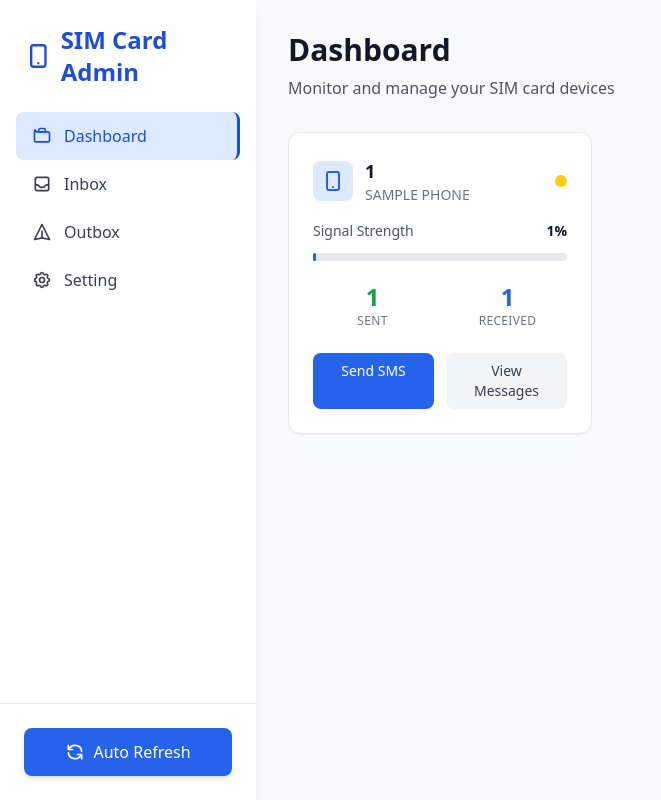
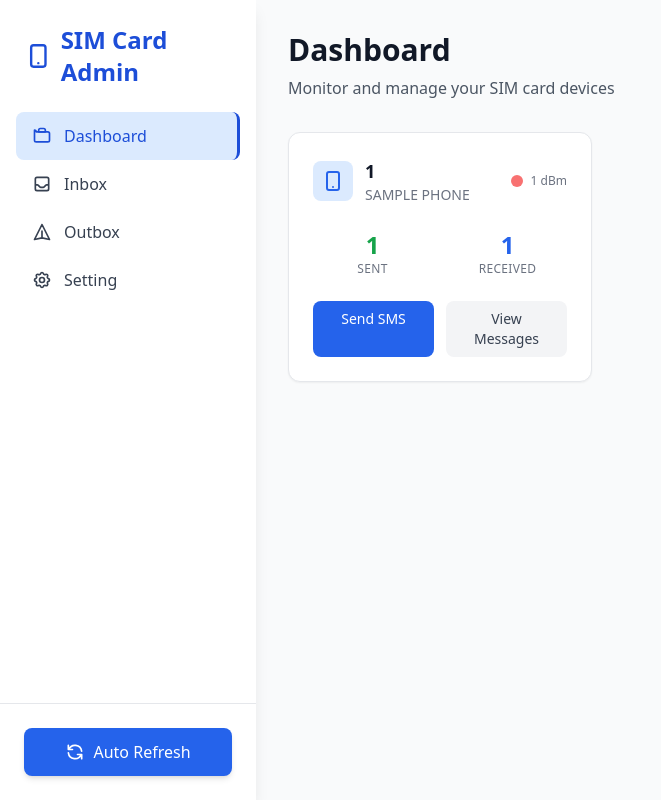
Before and after one commit to rexname/dsimcard, a Flask app: page / in a window 1280 px wide. Shown: the whole page, without its empty margins (0-661 px from the left). Run offline with Flask 3, Linux system fonts and the light colour scheme; tables that the repository leaves empty hold one stand-in row (values such as "Sample post"); some libraries are stand-ins or nearby versions.

Commit message:
Improve signal strength display and network name handling in dashboard

```diff
--- a/app/templates/dashboard/index.html
+++ b/app/templates/dashboard/index.html
@@ -21,23 +21,39 @@
                     </div>
                     <div>
                         <h3 class="text-lg font-semibold text-gray-900">{{ phone.ID }}</h3>
-                        <p class="text-sm text-gray-500">{{ phone.NetName|default('Unknown Network')|upper }}</p>
+                        <p class="text-sm text-gray-500">{% if phone.NetName %}{{ phone.NetName|upper }}{% else %}UNKNOWN{% endif %}</p>
                     </div>
                 </div>
                 <div class="flex items-center">
-                    <div class="w-3 h-3 rounded-full {% if phone.Signal > 10 %}bg-green-400{% elif phone.Signal > 0 %}bg-yellow-400{% else %}bg-red-400{% endif %}"></div>
+                    {# Skala warna berdasarkan dBm:
+                       - <= -70 dBm: hijau (bagus)
+                       - -71 s/d -85 dBm: kuning (cukup)
+                       - < -85 dBm: merah (lemah)
+                    #}
+                    <div class="w-3 h-3 rounded-full
+                        {% if phone.Signal <= -70 %}
+                            bg-green-400
+                        {% elif phone.Signal <= -85 %}
+                            bg-yellow-400
+                        {% else %}
+                            bg-red-400
+                        {% endif %}
+                    "></div>
+                    <span class="ml-2 text-xs text-gray-500">{{ phone.Signal }} dBm</span>
                 </div>
             </div>
 
             <div class="space-y-3 mb-6">
-                <div class="flex justify-between items-center">
+                <!--<div class="flex justify-between items-center">
                     <span class="text-sm font-medium text-gray-600">Signal Strength</span>
-                    <span class="text-sm font-semibold text-gray-900">{{ phone.Signal }}%</span>
+                    {% set percent = ((phone.Signal + 120) * 100 // 60 // 100) %}
+                    <span class="text-sm font-semibold text-gray-900">
+                        {{ percent if percent is not none else 0 }}%
+                    </span>
                 </div>
                 <div class="w-full bg-gray-200 rounded-full h-2">
-                    <div class="bg-blue-600 h-2 rounded-full" style="width: {{ phone.Signal }}%"></div>
-                </div>
-
+                    <div class="bg-blue-600 h-2 rounded-full" style="width: {{ percent if percent is not none else 0 }}%;"></div>
+                </div> -->
                 <div class="grid grid-cols-2 gap-4 pt-2">
                     <div class="text-center">
                         <div class="text-2xl font-bold text-green-600">{{ phone.Sent }}</div>
```
